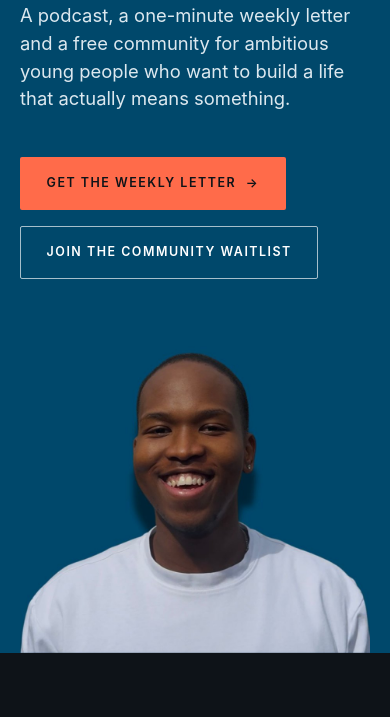
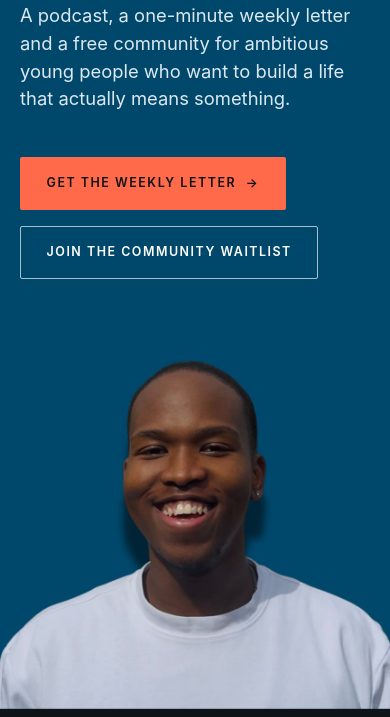
Before and after one commit to motheokmasole/motheomasole-site, a plain HTML site: page index.html in a window 390 px wide. Shown: the part 383-1100 px from the top of the page. Drawn offline with Linux system fonts and the light colour scheme.

Commit message:
Enlarge the hero portrait
Co-Authored-By: Claude Fable 5.2 <noreply@anthropic.com>
Claude-Session: https://claude.ai/code/session_01KsRmZYRV9PXTM4iJwU94Z7

```diff
--- a/css/style.css
+++ b/css/style.css
@@ -263,7 +263,7 @@ a:focus-visible, button:focus-visible, input:focus-visible, select:focus-visible
 /* Home hero: a full band of the brand blue. The portrait's backdrop is the
    same blue, so the photo has no visible edges and sits on the band itself. */
 .hero--blue { background: var(--accent); color: var(--paper); padding-bottom: 0; overflow: hidden; }
-.hero__split { display: grid; grid-template-columns: 1.1fr 0.9fr; gap: clamp(1.5rem, 4vw, 4rem); align-items: end; }
+.hero__split { display: grid; grid-template-columns: 1fr 1fr; gap: clamp(1.5rem, 4vw, 4rem); align-items: end; }
 .hero--blue .hero__content { padding-bottom: clamp(4rem, 8vw, 6.5rem); align-self: center; }
 .hero--blue .display { font-size: clamp(2.5rem, 4.8vw, 4rem); line-height: 1.03; max-width: 14ch; }
 .hero--blue .hero__coord { color: #A9C9DB; }
@@ -273,7 +273,10 @@ a:focus-visible, button:focus-visible, input:focus-visible, select:focus-visible
 .hero--blue .btn--ghost { color: var(--paper); border-color: rgba(255,255,255,0.65); }
 .hero--blue .btn--ghost:hover { border-color: var(--paper); }
 .hero--blue a:focus-visible { outline-color: var(--paper); }
-.hero__media img { width: 100%; height: auto; display: block; }
+.hero--blue .hero__content { position: relative; z-index: 1; }
+/* The portrait is drawn larger than its column and anchored to the bottom,
+   so Motheo fills the right half of the band. */
+.hero__media img { width: 128%; max-width: none; height: auto; display: block; margin-left: -10%; }
 
 /* ---- Spotify, loaded only when asked ---- */
 .embed-ask { display: grid; gap: 1.1rem; justify-items: start; padding: clamp(1.75rem, 4vw, 2.75rem); }
@@ -307,7 +310,8 @@ a:focus-visible, button:focus-visible, input:focus-visible, select:focus-visible
   .paths { grid-template-columns: 1fr; }
   .hero__split { grid-template-columns: 1fr; }
   .hero--blue .hero__content { padding-bottom: 0; }
-  .hero__media { max-width: 420px; margin-inline: auto; }
+  .hero__media { max-width: 460px; margin-inline: auto; width: 100%; }
+  .hero__media img { width: 116%; margin-left: -8%; }
   .story-grid { grid-template-columns: 1fr; }
   .portrait { position: static; max-width: 340px; }
 }
--- a/index.html
+++ b/index.html
@@ -11,7 +11,7 @@
 <link rel="icon" href="favicon.ico" sizes="any" />
 <link rel="icon" type="image/png" sizes="32x32" href="favicon-32.png" />
 <link rel="apple-touch-icon" href="apple-touch-icon.png" />
-<link rel="stylesheet" href="css/style.css?v=5" />
+<link rel="stylesheet" href="css/style.css?v=6" />
 <script>document.documentElement.classList.add('js');</script>
 </head>
 <body>
```
Also changed, not shown: about.html (+1 -1 lines), community.html (+1 -1 lines), newsletter.html (+1 -1 lines), podcast.html (+1 -1 lines), privacy.html (+1 -1 lines), thank-you.html (+1 -1 lines).
